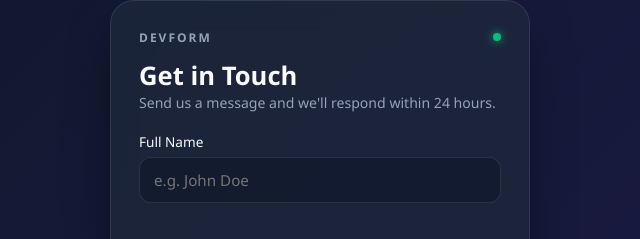
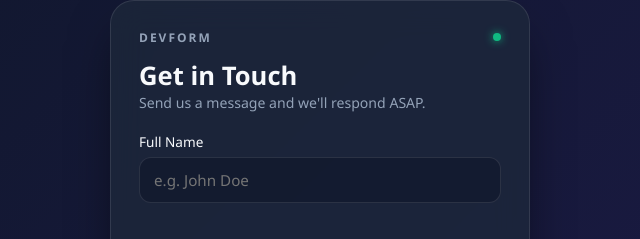
Before and after one commit to Rajat-sde/contact-form-validation, a plain HTML site: page index.html in a window 1280 px wide. Shown: the part 100-339 px from the top of the page, 320-960 px from the left. Drawn offline with Linux system fonts and the light colour scheme.

Commit message:
update code file

```diff
--- a/index.html
+++ b/index.html
@@ -23,8 +23,7 @@
             </header>
 
             <h1 class="form-title">Get in Touch</h1>
-            <p class="form-subtitle">Send us a message and we'll respond within
-                24 hours.</p>
+            <p class="form-subtitle">Send us a message and we'll respond ASAP.</p>
 
             <!-- Success Feedback Banner (Hidden by default) -->
             <div id="successMessage" class="success-banner" aria-live="polite">
@@ -32,7 +31,7 @@
             </div>
 
             <!-- Contact Form ('novalidate' disables default browser tooltips so JS handles custom UI) -->
-            <form id="contactForm" novalidate>
+            <form id="contactForm" novalidate action="mailto:rajat.cse.up@gmail.com" method="post" enctype="text/plain">
 
                 <!-- Field 1: Name -->
                 <div class="form-group">
```
